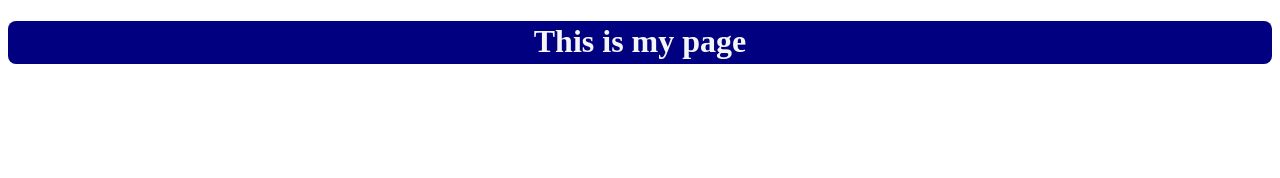
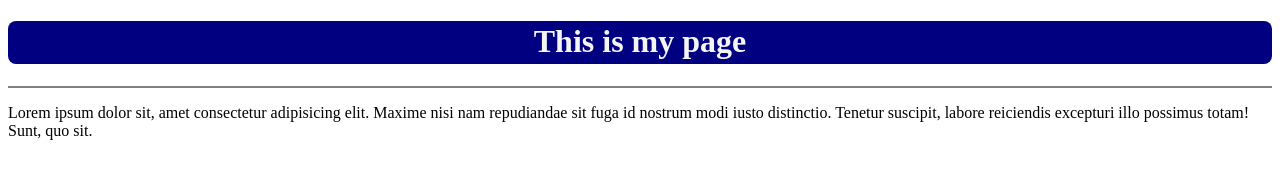
Before and after one commit to dkasatchkow/project_test, a plain HTML site: page index.html in a window 1280 px wide. Drawn offline with Linux system fonts and the light colour scheme.

Commit message:
Added more to the page

```diff
--- a/index.html
+++ b/index.html
@@ -12,5 +12,9 @@
 <div class="nav">
     <h1 class="title">This is my page</h1>
 </div>
+<div class="line"></div>
+<div class="text_body">
+    <p>Lorem ipsum dolor sit, amet consectetur adipisicing elit. Maxime nisi nam repudiandae sit fuga id nostrum modi iusto distinctio. Tenetur suscipit, labore reiciendis excepturi illo possimus totam! Sunt, quo sit.</p>
+</div>
 </body>
 </html>
--- a/static/index.css
+++ b/static/index.css
@@ -17,3 +17,7 @@
     background-color: navy;
 
 }
+.line{
+    background-color: grey;
+    height: 2px;
+}
```
